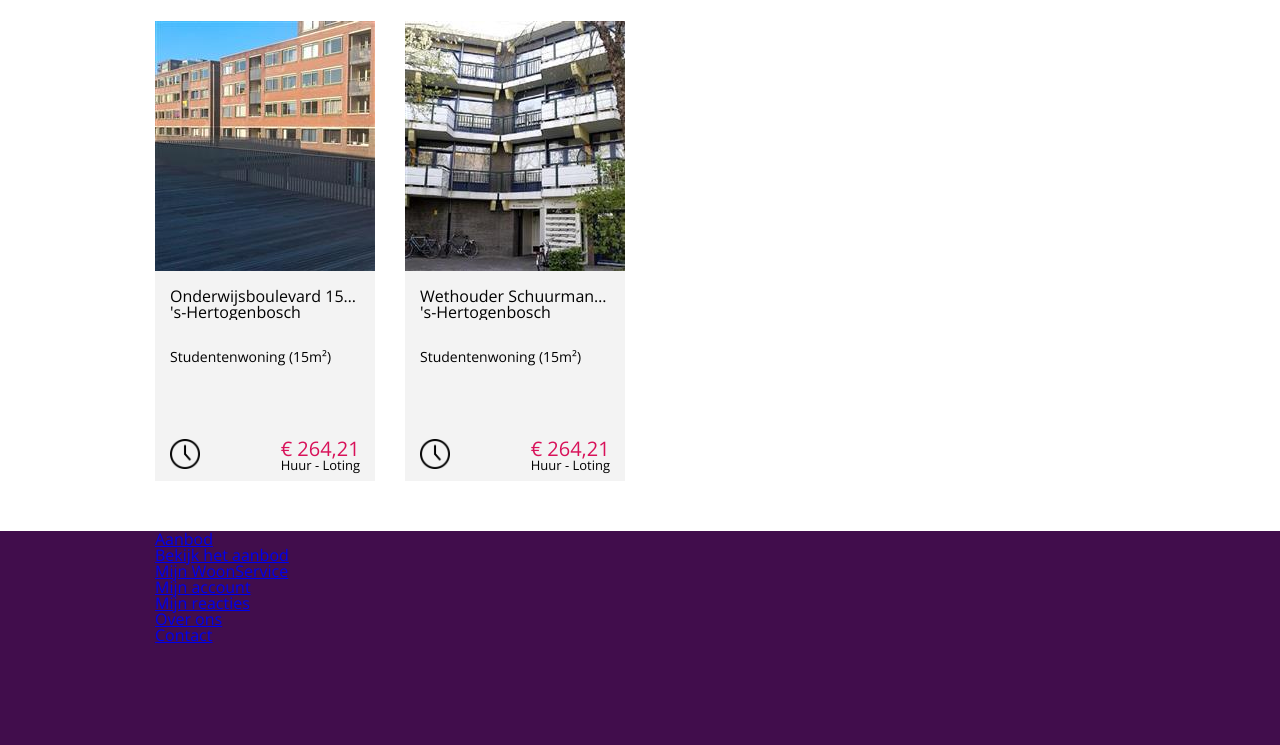
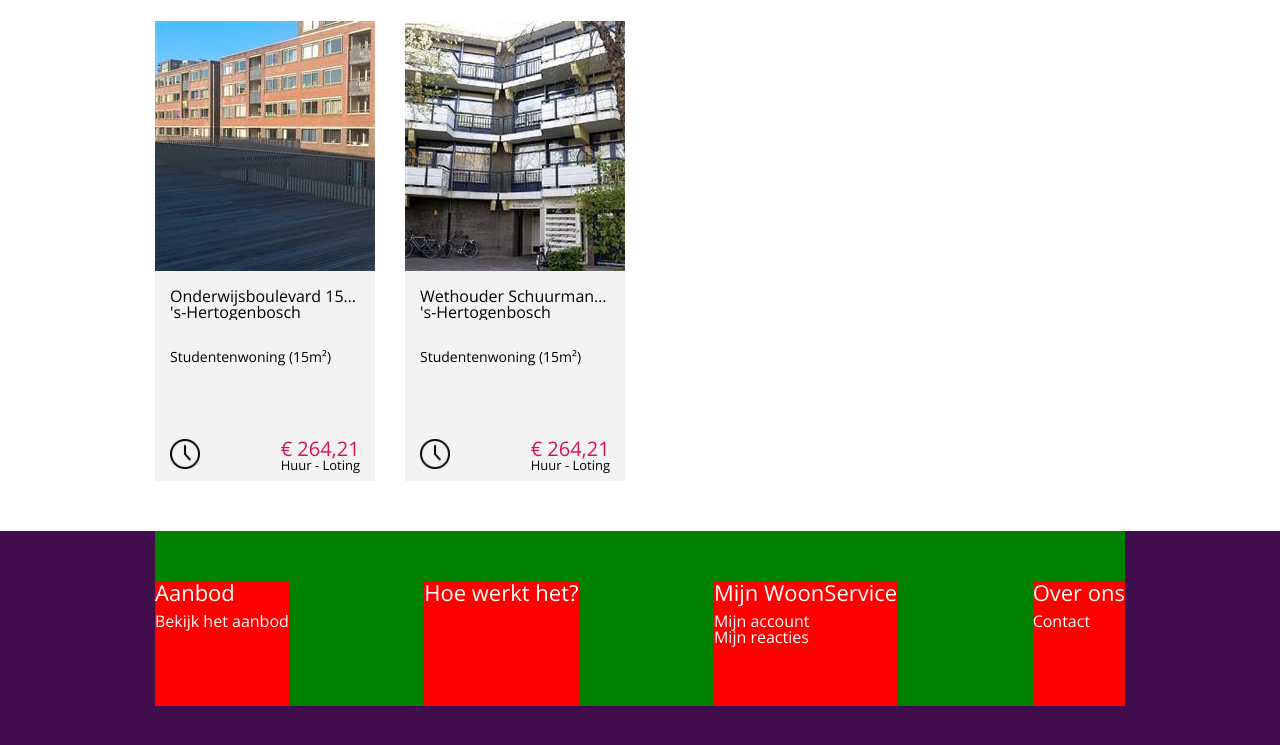
Before and after one commit to chang-wen-jie/budget-woonservice, a plain HTML site: page index.html in a window 1280 px wide. Shown: the part 1579-2324 px from the top of the page. Drawn offline with Linux system fonts and the light colour scheme.

Commit message:
add nothing

```diff
--- a/css/style.css
+++ b/css/style.css
@@ -15,7 +15,7 @@ body {
   font-family: OpenSans-Regular;
 }
 
-header {
+.main-header {
   margin: auto;
   max-height: 110px;
   max-width: 970px;
@@ -282,13 +282,38 @@ article {
   }
 }
 
-footer {
+.main-footer {
   background-color: var(--purple-secondary);
   height: 350px;
   color: white;
 
-  .footer-links {
+  .footer-block-group {
+    background-color: green;
     margin: auto;
+    display: flex;
+    justify-content: space-between;
+    height: 175px;
     width: 970px;
+
+    .footer-block {
+      background-color: red;
+      margin-top: 50px;
+      max-width: fit-content;
+
+        .footer-block-title {
+          color: white;
+          font-size: 22px;
+          text-decoration: none;
+        }
+
+      > ul {
+        margin-top: 10px;
+
+        > li a {
+          color: white;
+          text-decoration: none;
+        }
+      }
+    }
   }
 }
--- a/index.html
+++ b/index.html
@@ -9,7 +9,7 @@
     <title>Home - Budget WoonService Studentrooms</title>
   </head>
   <body>
-    <header>
+    <header class="main-header">
       <nav>
         <ul>
           <li>
@@ -245,10 +245,10 @@
       </figure>
     </section>
 
-    <footer>
-      <div class="footer-links">
-        <div>
-          <a href="index.html">Aanbod</a>
+    <footer class="main-footer">
+      <div class="footer-block-group">
+        <div class="footer-block">
+          <a class="footer-block-title" href="index.html">Aanbod</a>
           <ul>
             <li>
               <a href="#listing-container">Bekijk het aanbod</a>
@@ -256,8 +256,12 @@
           </ul>
         </div>
 
-        <div>
-          <a href="pages/login.html">Mijn WoonService</a>
+        <div class="footer-block">
+          <a class="footer-block-title" href="pages/about.html">Hoe werkt het?</a>
+        </div>
+
+        <div class="footer-block">
+          <a class="footer-block-title" href="pages/login.html">Mijn WoonService</a>
           <ul>
             <li>
               <a href="pages/login.html">Mijn account</a>
@@ -268,8 +272,8 @@
           </ul>
         </div>
 
-        <div>
-          <a href="pages/about.html">Over ons</a>
+        <div class="footer-block">
+          <a class="footer-block-title" href="pages/about.html">Over ons</a>
           <ul>
             <li>
               <a href="pages/contact.html">Contact</a>
```
